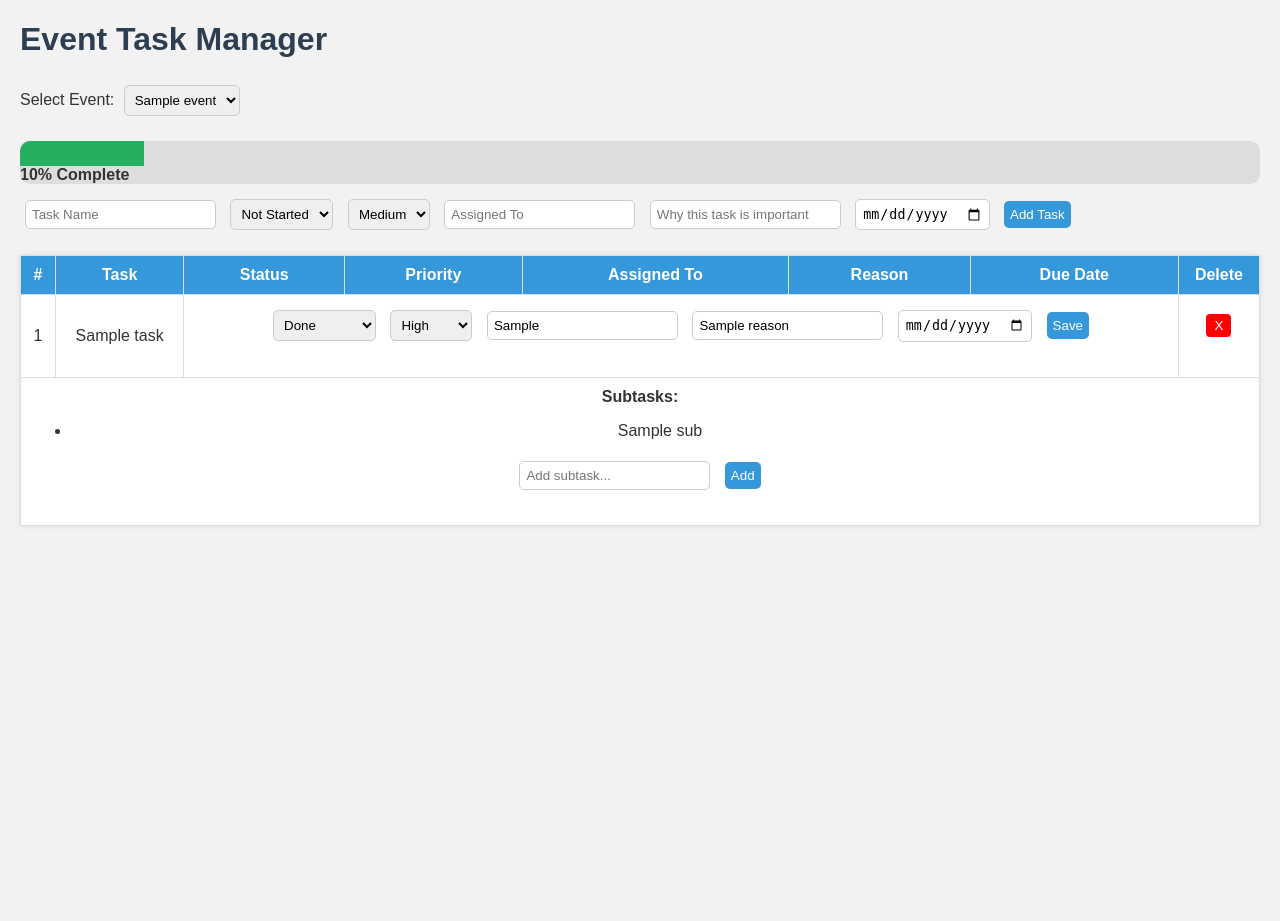
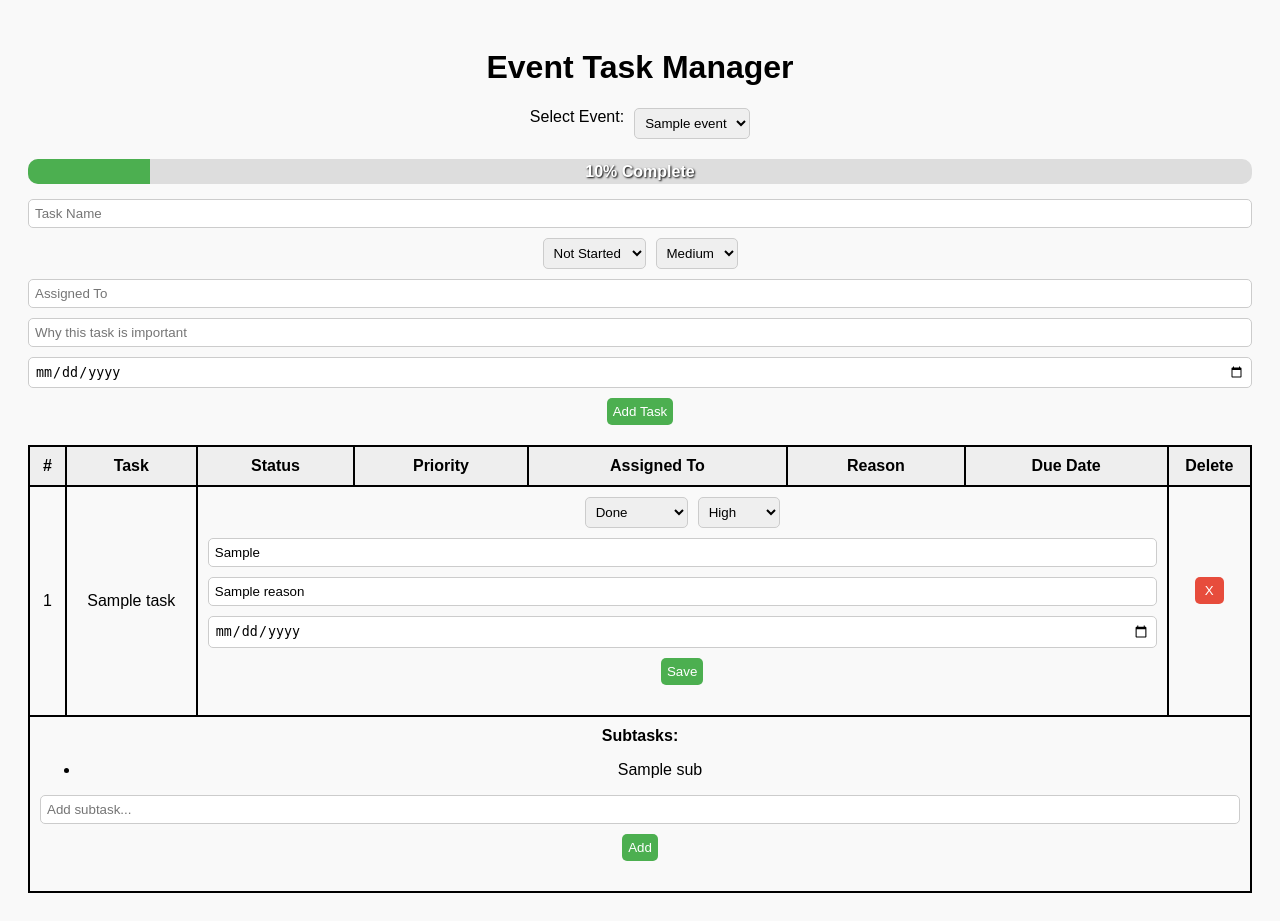
Before and after one commit to AliyaanZaidi/C-Users-qazai-Desktop-majlis, a Flask app: template templates/index.html in a window 1280 px wide. Before the commit the page ends 526 px from the top, so only its background shows below. Run offline with Flask 3, Linux system fonts and the light colour scheme; the template is opened without the code that fills it: most values are stand-ins (such as "Sample title", 1, 10 or a date in 2020).

Commit message:
Update style.css

```diff
--- a/static/style.css
+++ b/static/style.css
@@ -1,82 +1,98 @@
 body {
     font-family: Arial, sans-serif;
-    margin: 20px;
-    background: #f2f2f2;
-    color: #333;
+    padding: 20px;
+    background-color: #f9f9f9;
 }
 
 h1 {
-    color: #2c3e50;
+    text-align: center;
 }
 
 form {
     margin-bottom: 20px;
+    display: flex;
+    gap: 10px;
+    flex-wrap: wrap;
+    justify-content: center;
 }
 
 input, select, button {
     padding: 6px;
-    margin: 5px;
+    border-radius: 5px;
     border: 1px solid #ccc;
-    border-radius: 5px;
 }
 
 button {
-    background-color: #3498db;
+    background-color: #4CAF50;
     color: white;
     border: none;
     cursor: pointer;
 }
 
 button:hover {
-    background-color: #2980b9;
+    background-color: #45a049;
 }
 
 table {
     width: 100%;
     border-collapse: collapse;
-    margin-top: 10px;
-    background: white;
-    box-shadow: 0 0 5px rgba(0,0,0,0.1);
+    margin-top: 20px;
 }
 
 th, td {
-    border: 1px solid #ddd;
+    border: 2px solid black;
     padding: 10px;
     text-align: center;
 }
 
 th {
-    background-color: #3498db;
-    color: white;
+    background-color: #eee;
+}
+
+input[type="text"], input[type="date"] {
+    width: 100%;
 }
 
 .delete-btn {
-    background-color: red;
+    background-color: #e74c3c;
     color: white;
-    padding: 4px 8px;
-    border-radius: 4px;
+    border: none;
+    padding: 6px 10px;
+    border-radius: 5px;
+    cursor: pointer;
+}
+
+.edit-form {
+    display: flex;
+    gap: 10px;
+    flex-wrap: wrap;
+    justify-content: center;
 }
 
 .progress-container {
+    width: 100%;
     background-color: #ddd;
     border-radius: 10px;
-    overflow: hidden;
-    margin: 10px 0;
+    margin: 15px 0;
+    position: relative;
+    height: 25px;
 }
 
 .progress-bar {
-    height: 25px;
-    background-color: #27ae60;
-    line-height: 25px;
-    color: white;
-    text-align: center;
+    height: 100%;
+    background-color: #4CAF50;
+    border-radius: 10px 0 0 10px;
+    transition: width 0.4s ease;
 }
 
 .progress-text {
+    position: absolute;
+    width: 100%;
+    text-align: center;
+    line-height: 25px;
     font-weight: bold;
-    margin-top: 5px;
+    color: #fff;
+    text-shadow: 1px 1px 2px black;
+    top: 0;
+    left: 0;
 }
-
-.new-event-form {
-    margin-top: 10px;
-}
```
